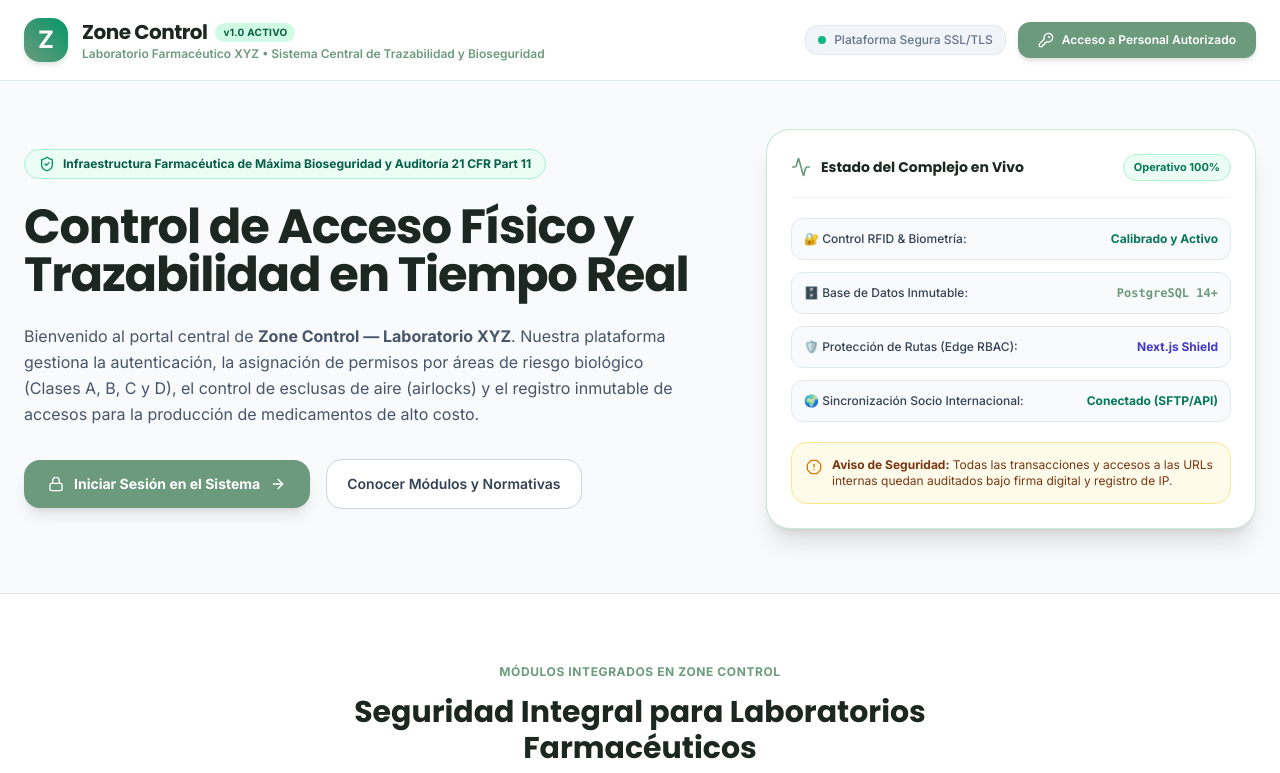
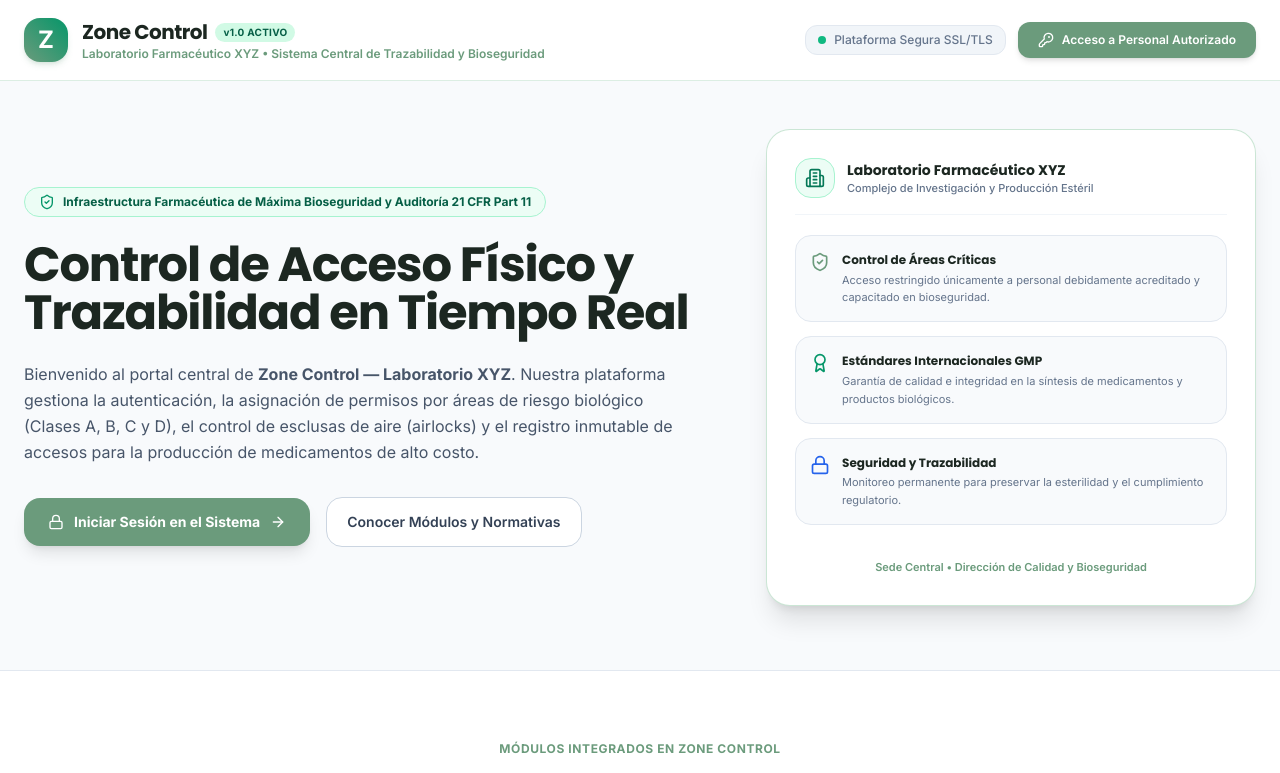
Before and after one commit to Ivanherrera08/Laboratorio_lex, a Next.js app in the folder zone-control-frontend/: page / in a window 1280 px wide. Shown: the top 773 px of the page. Built offline with nearby package versions, Linux system fonts and the light colour scheme.

Commit message:
refactor(portal): reemplazar datos tecnicos de base de datos/infraestructura por panel institucional de bioseguridad farmaceutica para usuarios

```diff
--- a/zone-control-frontend/src/app/page.tsx
+++ b/zone-control-frontend/src/app/page.tsx
@@ -95,41 +95,53 @@ export default function PortalPublicoPage() {
               </div>
             </div>
 
-            {/* Tarjeta Visual de Estado del Sistema */}
-            <div className="lg:col-span-5 bg-white p-6 rounded-3xl border border-brand-accent/60 shadow-xl space-y-5">
-              <div className="flex items-center justify-between border-b border-slate-100 pb-4">
-                <div className="flex items-center gap-2.5">
-                  <Activity className="w-5 h-5 text-brand-primary" />
-                  <span className="font-heading font-bold text-sm text-brand-dark">Estado del Complejo en Vivo</span>
+            {/* Tarjeta Institucional de Bioseguridad Farmacéutica */}
+            <div className="lg:col-span-5 bg-white p-7 rounded-3xl border border-brand-accent/60 shadow-xl space-y-5">
+              <div className="flex items-center gap-3 border-b border-slate-100 pb-4">
+                <div className="w-10 h-10 rounded-2xl bg-emerald-50 text-emerald-700 flex items-center justify-center border border-emerald-200">
+                  <Building2 className="w-5 h-5" />
                 </div>
-                <span className="px-2.5 py-1 rounded-full bg-emerald-50 text-emerald-700 text-[11px] font-bold border border-emerald-200">
-                  Operativo 100%
-                </span>
-              </div>
-
-              <div className="space-y-3 text-xs">
-                <div className="p-3 bg-slate-50 rounded-xl border border-slate-200 flex items-center justify-between">
-                  <span className="font-medium text-slate-700">🔐 Control RFID & Biometría:</span>
-                  <span className="font-bold text-emerald-700">Calibrado y Activo</span>
-                </div>
-                <div className="p-3 bg-slate-50 rounded-xl border border-slate-200 flex items-center justify-between">
-                  <span className="font-medium text-slate-700">🗄️ Base de Datos Inmutable:</span>
-                  <span className="font-bold text-brand-primary font-mono">PostgreSQL 14+</span>
-                </div>
-                <div className="p-3 bg-slate-50 rounded-xl border border-slate-200 flex items-center justify-between">
-                  <span className="font-medium text-slate-700">🛡️ Protección de Rutas (Edge RBAC):</span>
-                  <span className="font-bold text-indigo-700">Next.js Shield</span>
-                </div>
-                <div className="p-3 bg-slate-50 rounded-xl border border-slate-200 flex items-center justify-between">
-                  <span className="font-medium text-slate-700">🌍 Sincronización Socio Internacional:</span>
-                  <span className="font-bold text-emerald-700">Conectado (SFTP/API)</span>
+                <div>
+                  <h3 className="font-heading font-bold text-sm text-brand-dark">Laboratorio Farmacéutico XYZ</h3>
+                  <p className="text-[11px] text-slate-500 font-medium">Complejo de Investigación y Producción Estéril</p>
                 </div>
               </div>
 
-              <div className="p-3.5 bg-amber-50 rounded-2xl border border-amber-200 text-amber-900 text-xs flex items-start gap-2.5">
-                <AlertOctagon className="w-4 h-4 shrink-0 text-amber-600 mt-0.5" />
-                <span>
-                  <strong>Aviso de Seguridad:</strong> Todas las transacciones y accesos a las URLs internas quedan auditados bajo firma digital y registro de IP.
+              <div className="space-y-3.5 text-xs text-slate-600 leading-relaxed">
+                <div className="p-3.5 bg-slate-50 rounded-2xl border border-slate-200 flex items-start gap-3">
+                  <ShieldCheck className="w-5 h-5 text-brand-primary shrink-0 mt-0.5" />
+                  <div>
+                    <h4 className="font-bold text-brand-dark mb-0.5">Control de Áreas Críticas</h4>
+                    <p className="text-[11px] text-slate-500">
+                      Acceso restringido únicamente a personal debidamente acreditado y capacitado en bioseguridad.
+                    </p>
+                  </div>
+                </div>
+
+                <div className="p-3.5 bg-slate-50 rounded-2xl border border-slate-200 flex items-start gap-3">
+                  <Award className="w-5 h-5 text-emerald-600 shrink-0 mt-0.5" />
+                  <div>
+                    <h4 className="font-bold text-brand-dark mb-0.5">Estándares Internacionales GMP</h4>
+                    <p className="text-[11px] text-slate-500">
+                      Garantía de calidad e integridad en la síntesis de medicamentos y productos biológicos.
+                    </p>
+                  </div>
+                </div>
+
+                <div className="p-3.5 bg-slate-50 rounded-2xl border border-slate-200 flex items-start gap-3">
+                  <Lock className="w-5 h-5 text-blue-600 shrink-0 mt-0.5" />
+                  <div>
+                    <h4 className="font-bold text-brand-dark mb-0.5">Seguridad y Trazabilidad</h4>
+                    <p className="text-[11px] text-slate-500">
+                      Monitoreo permanente para preservar la esterilidad y el cumplimiento regulatorio.
+                    </p>
+                  </div>
+                </div>
+              </div>
+
+              <div className="pt-2 text-center">
+                <span className="text-[11px] font-semibold text-brand-primary">
+                  Sede Central • Dirección de Calidad y Bioseguridad
                 </span>
               </div>
             </div>
```
